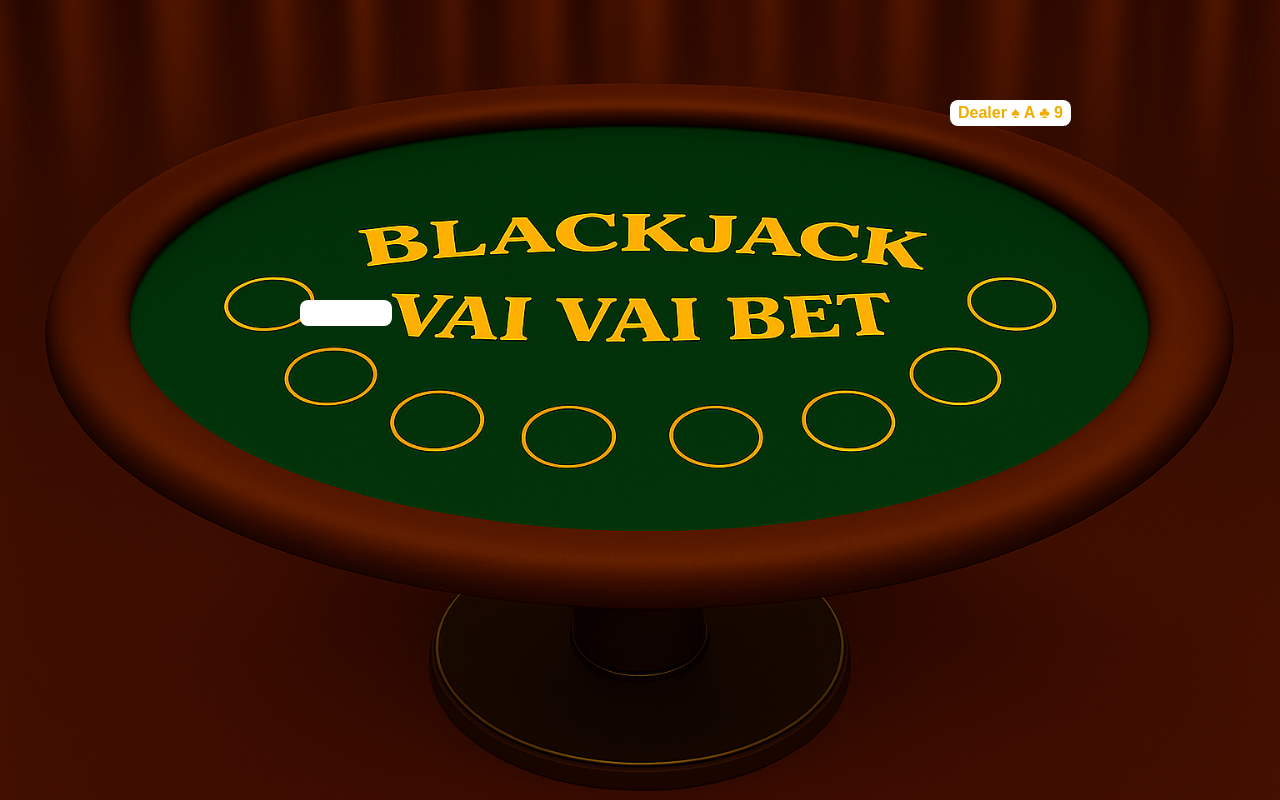
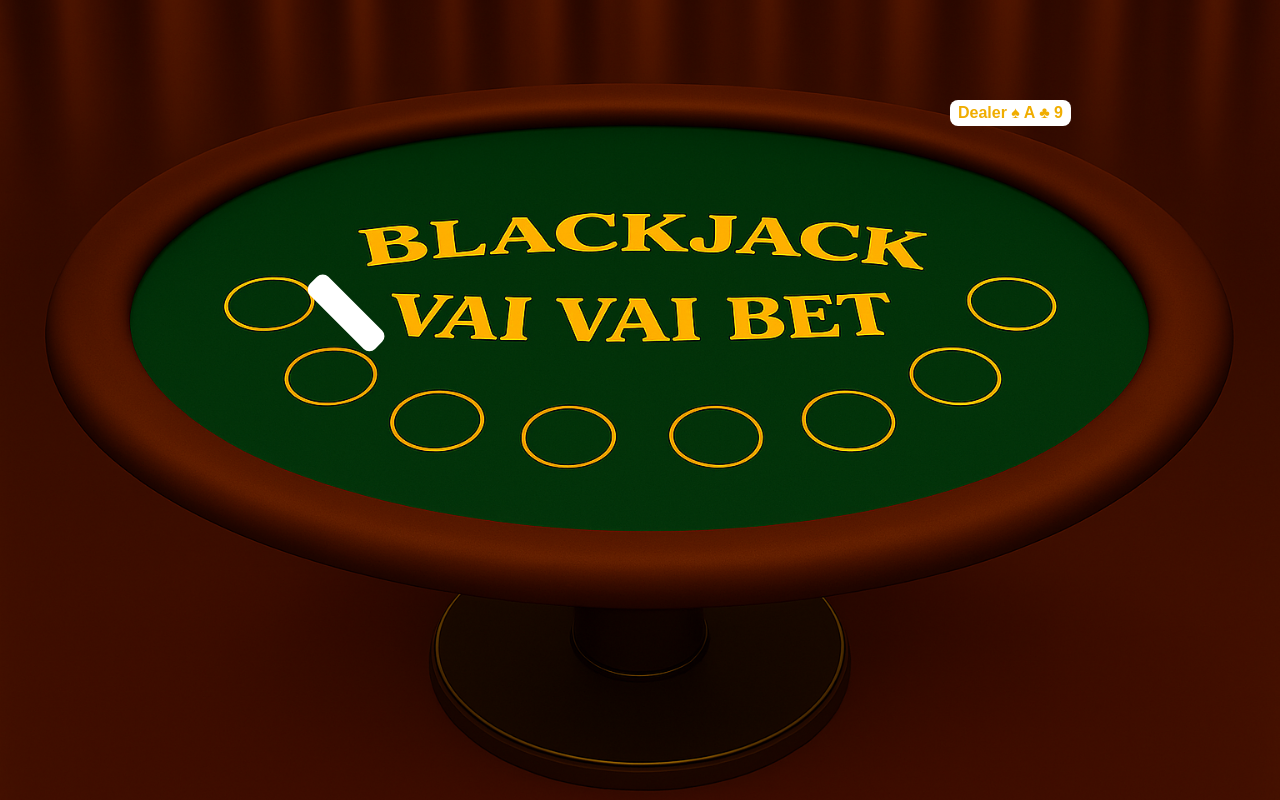
Before and after one commit to blinbingo/kombi, a Next.js app: page /blackjack in a window 1280 px wide. Built offline with nearby package versions, Linux system fonts and the light colour scheme.

Commit message:
Update JogadorMesa.js

```diff
--- a/components/JogadorMesa.js
+++ b/components/JogadorMesa.js
@@ -1,4 +1,3 @@
-// components/JogadorMesa.js
 export default function JogadorMesa({ top, left, rotate, nome }) {
   return (
     <div
@@ -6,7 +5,6 @@ export default function JogadorMesa({ top, left, rotate, nome }) {
         position: 'absolute',
         top,
         left,
-        transform: `rotate(${rotate}deg)`,
         display: 'flex',
         flexDirection: 'column',
         alignItems: 'center',
@@ -14,11 +12,11 @@ export default function JogadorMesa({ top, left, rotate, nome }) {
     >
       <div
         style={{
-          transform: `rotate(${-rotate}deg)`,
           backgroundColor: 'white',
           padding: '4px 8px',
           borderRadius: 8,
           fontWeight: 'bold',
+          transform: `rotate(${rotate}deg)`, // Agora a rotação vai funcionar
         }}
       >
         {nome}
```
